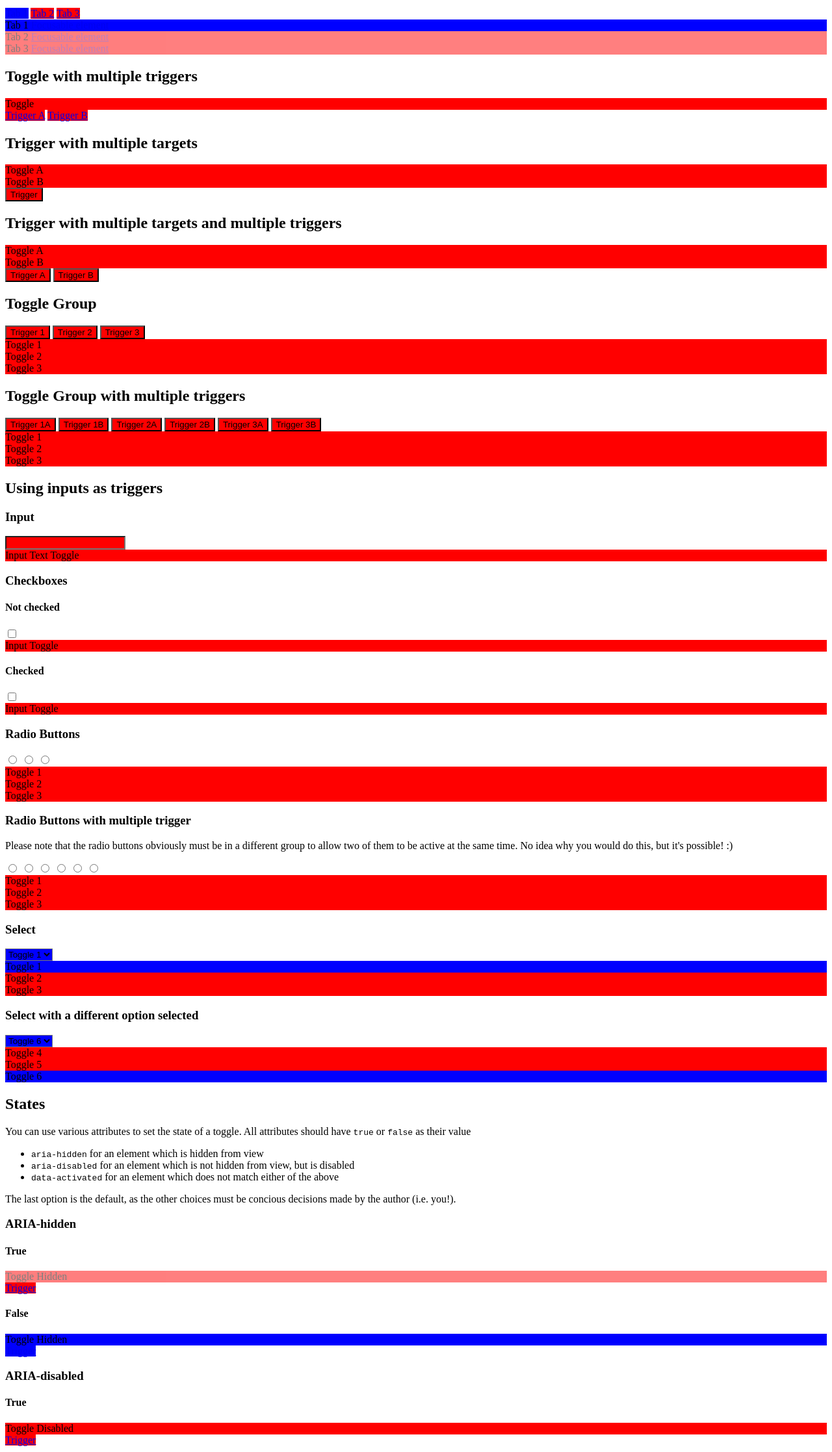
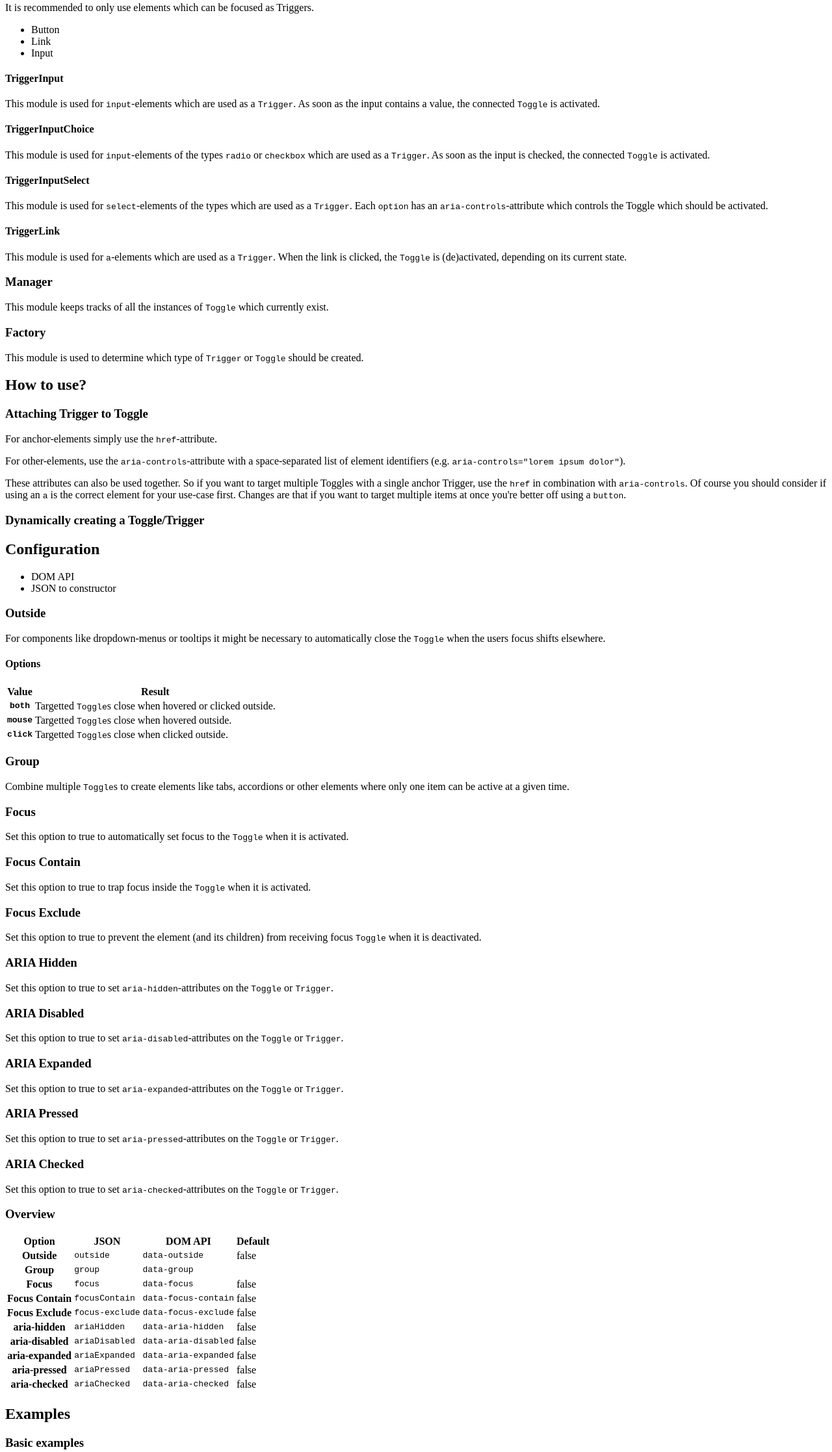
Before and after one commit to PimDerks/UberTogglerES6, a website with bundled scripts: page src/index.html in a window 1280 px wide. Shown: the part 564-2799 px from the top of the page at 65% size. Built offline with nearby package versions, Linux system fonts and the light colour scheme; files whose address does not match are found by name.

Commit message:
Cleaning up/documenting.

```diff
--- a/src/index.html
+++ b/src/index.html
@@ -1,127 +1,276 @@
 <html>
 <head>
 <title>UberToggler</title>
+    <link href="style.css" rel="stylesheet" />
 </head>
-<body>
-
-<style>
-    .toggle { background: green; }
-    .activated { background: blue; }
-    .activated::after { content: ' - active'; white-space: nowrap; }
-    .deactivated { background: red; }
-    .deactivated::after { content: ' - not active'; white-space: nowrap; }
-
-    input.activated {
-        outline: 1px solid blue;
-    }
-
-    input.deactivated {
-        outline: 1px solid red;
-    }
-
-    input.activated::after,
-    input.deactivated::after{ display: none; }
-
-    [aria-hidden],
-    [aria-disabled],
-    [data-active]{
-        transition: all 100ms ease-out;
-    }
-
-    [aria-hidden="true"],
-    [aria-active="false"]
-    [aria-disabled="true"]{
-        opacity: .5;
-        // pointer-events: none;
-    }
-</style>
 <body>
 
 <h1>UberToggle</h1>
 
-<h2>Toggle with a single trigger (anchor)</h2>
-<div class="toggle" id="toggle">Toggle</div>
-<a href="#toggle" class="trigger">Trigger</a>
+<h2>Introduction</h2>
 
-<h2>Toggle with a single trigger (button)</h2>
-<div class="toggle" id="toggle-button">Toggle</div>
-<button type="button" aria-controls="toggle-button" class="trigger">Trigger</button>
+<p>UberToggle is a library for managing states of elements. Basically anything can be an instance of UberToggle, as long as it has two different states.</p>
 
-<h2>Toggle disables when clicking outside</h2>
-<div class="toggle" id="toggle-outside-both" data-outside="both">Toggle Both</div>
-<button type="button" aria-controls="toggle-outside-both" class="trigger">Trigger</button>
-<br />
-<br />
-<div class="toggle" id="toggle-outside-mouse" data-outside="mouse">Toggle Mouse</div>
-<button type="button" aria-controls="toggle-outside-mouse" class="trigger">Trigger</button>
-<br />
-<br />
-<div class="toggle" id="toggle-outside-click" data-outside="click">Toggle Click</div>
-<button type="button" aria-controls="toggle-outside-click" class="trigger">Trigger</button>
+<h2>Features</h2>
+<ul>
+    <li>No dependencies</li>
+    <li>Grouping (for components like tabs, accordions, etc.)</li>
+    <li>Accessible (WAI-ARIA)</li>
+    <li>Events (mouseover, mouseleave, click)</li>
+</ul>
 
-<p>Use <code>both</code>, <code>mouse</code> or <code>click</code> to determine when to disable the toggle.</p>
+<h2>Terms</h2>
 
-<h2>Tab</h2>
-<a href="#tab-1">Tab 1</a>
-<a href="#tab-2">Tab 2</a>
-<a href="#tab-3">Tab 3</a>
-<div class="toggle" id="tab-1" data-group="group" aria-hidden="false" data-group-default="true" data-focus-exclude="true">Tab 1 <a href="#">Focusable element</a></div>
-<div class="toggle" id="tab-2" data-group="group" aria-hidden="true" data-focus-exclude="true">Tab 2 <a href="#">Focusable element</a></div>
-<div class="toggle" id="tab-3" data-group="group" aria-hidden="true" data-focus-exclude="true">Tab 3 <a href="#">Focusable element</a></div>
+<h3>Toggle</h3>
 
-<h2>Toggle with multiple triggers</h2>
-<div class="toggle" id="toggle-multiple">Toggle</div>
+<p>The main module of this library. A <code>Toggle</code> has two states.</p>
+
+<h3>ToggleGroup</h3>
+
+<p>A group of at least two instances of <code>Toggle</code>. Only one <code>Toggle</code can be active.</p>
+
+<h3>Trigger</h3>
+
+<p>A <code>Trigger</code> is like a lightswitch - it turns the light (in our case, a <code>Toggle</code>) on or off - but it has an on/off state itself as well.</p>
+
+<p>It is recommended to only use elements which can be focused as Triggers.</p>
+
+<ul>
+    <li>Button</li>
+    <li>Link</li>
+    <li>Input</li>
+</ul>
+
+<h4>TriggerInput</h4>
+
+<p>This module is used for <code>input</code>-elements which are used as a <code>Trigger</code>. As soon as the input contains a value, the connected <code>Toggle</code> is activated.</p>
+
+<h4>TriggerInputChoice</h4>
+
+<p>This module is used for <code>input</code>-elements of the types <code>radio</code> or <code>checkbox</code> which are used as a <code>Trigger</code>. As soon as the input is checked, the connected <code>Toggle</code> is activated.</p>
+
+<h4>TriggerInputSelect</h4>
+
+<p>This module is used for <code>select</code>-elements of the types which are used as a <code>Trigger</code>. Each <code>option</code> has an <code>aria-controls</code>-attribute which controls the Toggle which should be activated.</p>
+
+<h4>TriggerLink</h4>
+
+<p>This module is used for <code>a</code>-elements which are used as a <code>Trigger</code>. When the link is clicked, the <code>Toggle</code> is (de)activated, depending on its current state.</p>
+
+<h3>Manager</h3>
+
+<p>This module keeps tracks of all the instances of <code>Toggle</code> which currently exist.</p>
+
+<h3>Factory</h3>
+
+<p>This module is used to determine which type of <code>Trigger</code> or <code>Toggle</code> should be created.</p>
+
+<h2>How to use?</h2>
+
+<h3>Attaching Trigger to Toggle</h3>
+
+<p>For anchor-elements simply use the <code>href</code>-attribute.</p>
+
+<p>For other-elements, use the <code>aria-controls</code>-attribute with a space-separated list of element identifiers (e.g. <code>aria-controls="lorem ipsum dolor"</code>).</p>
+
+<p>These attributes can also be used together. So if you want to target multiple Toggles with a single anchor Trigger, use the <code>href</code> in combination with <code>aria-controls</code>. Of course you should consider if using an <code>a</code> is the correct element for your use-case first. Changes are that if you want to target multiple items at once you're better off using a <code>button</code>.</p>
+
+<h3>Dynamically creating a Toggle/Trigger</h3>
+
+<h2>Configuration</h2>
+
+<ul>
+    <li>DOM API</li>
+    <li>JSON to constructor</li>
+</ul>
+
+<h3>Outside</h3>
+
+<p>For components like dropdown-menus or tooltips it might be necessary to automatically close the <code>Toggle</code> when the users focus shifts elsewhere.</p>
+
+<h4>Options</h4>
+
+<table>
+    <thead>
+        <tr>
+            <th scope="col">Value</th>
+            <th scope="result">Result</th>
+        </tr>
+    </thead>
+    <tbody>
+        <tr>
+            <th scope="col"><code>both</code></th>
+            <td>Targetted <code>Toggle</code>s close when hovered or clicked outside.</td>
+        </tr>
+        <tr>
+            <th scope="col"><code>mouse</code></th>
+            <td>Targetted <code>Toggle</code>s close when hovered outside.</td>
+        </tr>
+        <tr>
+            <th scope="col"><code>click</code></th>
+            <td>Targetted <code>Toggle</code>s close when clicked outside.</td>
+        </tr>
+    </tbody>
+</table>
+
+<h3>Group</h3>
+
+<p>Combine multiple <code>Toggle</code>s to create elements like tabs, accordions or other elements where only one item can be active at a given time.</p>
+
+<h3>Focus</h3>
+
+<p>Set this option to true to automatically set focus to the <code>Toggle</code> when it is activated.</p>
+
+<h3>Focus Contain</h3>
+
+<p>Set this option to true to trap focus inside the <code>Toggle</code> when it is activated.</p>
+
+<h3>Focus Exclude</h3>
+
+<p>Set this option to true to prevent the element (and its children) from receiving focus <code>Toggle</code> when it is deactivated.</p>
+
+<h3>ARIA Hidden</h3>
+
+<p>Set this option to true to set <code>aria-hidden</code>-attributes on the <code>Toggle</code> or <code>Trigger</code>.</p>
+
+<h3>ARIA Disabled</h3>
+
+<p>Set this option to true to set <code>aria-disabled</code>-attributes on the <code>Toggle</code> or <code>Trigger</code>.</p>
+
+<h3>ARIA Expanded</h3>
+
+<p>Set this option to true to set <code>aria-expanded</code>-attributes on the <code>Toggle</code> or <code>Trigger</code>.</p>
+
+<h3>ARIA Pressed</h3>
+
+<p>Set this option to true to set <code>aria-pressed</code>-attributes on the <code>Toggle</code> or <code>Trigger</code>.</p>
+
+<h3>ARIA Checked</h3>
+
+<p>Set this option to true to set <code>aria-checked</code>-attributes on the <code>Toggle</code> or <code>Trigger</code>.</p>
+
+<h3>Overview</h3>
+
+<table>
+    <thead>
+        <tr>
+            <th scope="col">Option</th>
+            <th scope="col">JSON</th>
+            <th scope="col">DOM API</th>
+            <th scope="col">Default</th>
+        </tr>
+    </thead>
+    <tbody>
+        <tr>
+            <th scope="col">Outside</th>
+            <td><code>outside</code></td>
+            <td><code>data-outside</code></td>
+            <td>false</td>
+        </tr>
+        <tr>
+            <th scope="col">Group</th>
+            <td><code>group</code></td>
+            <td><code>data-group</code></td>
+            <td></td>
+        </tr>
+        <tr>
+            <th scope="col">Focus</th>
+            <td><code>focus</code></td>
+            <td><code>data-focus</code></td>
+            <td>false</td>
+        </tr>
+        <tr>
+            <th scope="col">Focus Contain</th>
+            <td><code>focusContain</code></td>
+            <td><code>data-focus-contain</code></td>
+            <td>false</td>
+        </tr>
+        <tr>
+            <th scope="col">Focus Exclude</th>
+            <td><code>focus-exclude</code></td>
+            <td><code>data-focus-exclude</code></td>
+            <td>false</td>
+        </tr>
+        <tr>
+            <th scope="col">aria-hidden</th>
+            <td><code>ariaHidden</code></td>
+            <td><code>data-aria-hidden</code></td>
+            <td>false</td>
+        </tr>
+        <tr>
+            <th scope="col">aria-disabled</th>
+            <td><code>ariaDisabled</code></td>
+            <td><code>data-aria-disabled</code></td>
+            <td>false</td>
+        </tr>
+        <tr>
+            <th scope="col">aria-expanded</th>
+            <td><code>ariaExpanded</code></td>
+            <td><code>data-aria-expanded</code></td>
+            <td>false</td>
+        </tr>
+        <tr>
+            <th scope="col">aria-pressed</th>
+            <td><code>ariaPressed</code></td>
+            <td><code>data-aria-pressed</code></td>
+            <td>false</td>
+        </tr>
+        <tr>
+            <th scope="col">aria-checked</th>
+            <td><code>ariaChecked</code></td>
+            <td><code>data-aria-checked</code></td>
+            <td>false</td>
+        </tr>
+    </tbody>
+</table>
+
+<h2>Examples</h2>
+
+<h3>Basic examples</h3>
+
+<h4>Default</h4>
+<button aria-controls="toggle" class="trigger" data-aria-pressed="true">Trigger</button>
+<div class="toggle" id="toggle" data-aria-disabled="true">Toggle</div>
+
+<h4>Input</h4>
+<input type="text" aria-controls="input-text" />
+<div class="toggle" id="input-text">Input Toggle</div>
+
+<h4>Checkbox</h4>
+<input type="checkbox" aria-controls="input-checkbox" />
+<div class="toggle" id="input-checkbox">Checkbox Toggle</div>
+
+<h4>Radio</h4>
+<input type="radio" aria-controls="radio-toggle" checked="checked" />
+<div class="toggle" id="radio-toggle">Radio Toggle</div>
+
+<h4>Multiple triggers</h4>
 <a href="#toggle-multiple" class="trigger">Trigger A</a>
 <a href="#toggle-multiple" class="trigger">Trigger B</a>
+<div class="toggle" id="toggle-multiple">Toggle</div>
 
-<h2>Trigger with multiple targets</h2>
+<h4>Trigger with multiple targets</h4>
+<button type="button" aria-controls="multiple-target-a multiple-target-b" class="trigger">Trigger</button>
 <div class="toggle" id="multiple-target-a">Toggle A</div>
 <div class="toggle" id="multiple-target-b">Toggle B</div>
-<button type="button" aria-controls="multiple-target-a multiple-target-b" class="trigger">Trigger</button>
 
-<h2>Trigger with multiple targets and multiple triggers</h2>
+<h4>Trigger with multiple targets and multiple triggers</h4>
+<button type="button" aria-controls="multiple-target-a1 multiple-target-b1" class="trigger">Trigger A</button>
+<button type="button" aria-controls="multiple-target-a1 multiple-target-b1" class="trigger">Trigger B</button>
 <div class="toggle" id="multiple-target-a1">Toggle A</div>
 <div class="toggle" id="multiple-target-b1">Toggle B</div>
-<button type="button" aria-controls="multiple-target-a1 multiple-target-b1" class="trigger">Trigger A</button>
-<button type="button" aria-controls="multiple-target-a1 multiple-target-b1" class="trigger">Trigger B</button>
 
-<h2>Toggle Group</h2>
+<h3>Examples of grouping Toggles</h3>
+
+<h4>Basic example</h4>
 <button class="trigger" type="button" aria-controls="toggle-group-1">Trigger 1</button>
 <button class="trigger" type="button" aria-controls="toggle-group-2">Trigger 2</button>
 <button class="trigger" type="button" aria-controls="toggle-group-3">Trigger 3</button>
-
 <div class="toggle" id="toggle-group-1" data-group="group">Toggle 1</div>
 <div class="toggle" id="toggle-group-2" data-group="group">Toggle 2</div>
 <div class="toggle" id="toggle-group-3" data-group="group">Toggle 3</div>
 
-<h2>Toggle Group with multiple triggers</h2>
-<button class="trigger" type="button" aria-controls="toggle-group-4">Trigger 1A</button>
-<button class="trigger" type="button" aria-controls="toggle-group-4">Trigger 1B</button>
-<button class="trigger" type="button" aria-controls="toggle-group-5">Trigger 2A</button>
-<button class="trigger" type="button" aria-controls="toggle-group-5">Trigger 2B</button>
-<button class="trigger" type="button" aria-controls="toggle-group-6">Trigger 3A</button>
-<button class="trigger" type="button" aria-controls="toggle-group-6">Trigger 3B</button>
-
-<div class="toggle" id="toggle-group-4" data-group="group-2">Toggle 1</div>
-<div class="toggle" id="toggle-group-5" data-group="group-2">Toggle 2</div>
-<div class="toggle" id="toggle-group-6" data-group="group-2">Toggle 3</div>
-
-<h2>Using inputs as triggers</h2>
-
-<h3>Input</h3>
-<input type="text" aria-controls="input-text" />
-<div class="toggle" id="input-text">Input Text Toggle</div>
-<h3>Checkboxes</h3>
-
-<h4>Not checked</h4>
-<input type="checkbox" aria-controls="input-toggle" />
-<div class="toggle" id="input-toggle">Input Toggle</div>
-
-<h4>Checked</h4>
-<input type="checkbox" aria-controls="input-toggle2" checked="checked" />
-<div class="toggle" id="input-toggle2">Input Toggle</div>
-
-<h3>Radio Buttons</h3>
+<h4>Radio Buttons</h4>
 <input type="radio" aria-controls="input-radio-1" name="radio" />
 <input type="radio" aria-controls="input-radio-2" name="radio" />
 <input type="radio" aria-controls="input-radio-3" name="radio" />
@@ -129,19 +278,7 @@
 <div class="toggle" id="input-radio-2" data-group="input-radio">Toggle 2</div>
 <div class="toggle" id="input-radio-3" data-group="input-radio">Toggle 3</div>
 
-<h3>Radio Buttons with multiple trigger</h3>
-<p>Please note that the radio buttons obviously must be in a different group to allow two of them to be active at the same time. No idea why you would do this, but it's possible! :)</p>
-<input type="radio" aria-controls="input-radio-4" name="radio-a" />
-<input type="radio" aria-controls="input-radio-4" name="radio-b" />
-<input type="radio" aria-controls="input-radio-5" name="radio-a" checked="checked" />
-<input type="radio" aria-controls="input-radio-5" name="radio-b" />
-<input type="radio" aria-controls="input-radio-6" name="radio-a" />
-<input type="radio" aria-controls="input-radio-6" name="radio-b" />
-<div class="toggle" id="input-radio-4" data-group="input-radio">Toggle 1</div>
-<div class="toggle" id="input-radio-5" data-group="input-radio">Toggle 2</div>
-<div class="toggle" id="input-radio-6" data-group="input-radio">Toggle 3</div>
-
-<h3>Select</h3>
+<h4>Select</h4>
 <select aria-controls="select-1 select-2 select-3">
     <option value="1" aria-controls="select-1">Toggle 1</option>
     <option value="2" aria-controls="select-2">Toggle 2</option>
@@ -151,57 +288,52 @@
 <div class="toggle" id="select-2" data-group="select">Toggle 2</div>
 <div class="toggle" id="select-3" data-group="select">Toggle 3</div>
 
-<h3>Select with a different option selected</h3>
-<select aria-controls="select-4 select-5 select-6">
-    <option value="4" aria-controls="select-4">Toggle 4</option>
-    <option value="5" aria-controls="select-5">Toggle 5</option>
-    <option value="6" aria-controls="select-6" selected="selected">Toggle 6</option>
-</select>
-<div class="toggle" id="select-4" data-group="select-a">Toggle 4</div>
-<div class="toggle" id="select-5" data-group="select-a">Toggle 5</div>
-<div class="toggle" id="select-6" data-group="select-a">Toggle 6</div>
+<h3>Examples of other configuration options</h3>
 
-<h2>States</h2>
-<p>You can use various attributes to set the state of a toggle. All attributes should have <code>true</code> or <code>false</code> as their value</p>
-<ul>
-    <li><code>aria-hidden</code> for an element which is hidden from view</li>
-    <li><code>aria-disabled</code> for an element which is not hidden from view, but is disabled</li>
-    <li><code>data-activated</code> for an element which does not match either of the above</li>
-</ul>
-<p>The last option is the default, as the other choices must be concious decisions made by the author (i.e. you!).</p>
+<h4>Toggle disables when clicking outside</h4>
 
-<h3>ARIA-hidden</h3>
+<h5>Disable Toggle when clicked/hovered outside</h5>
+<button type="button" aria-controls="toggle-outside-both" class="trigger">Trigger</button>
+<div class="toggle" id="toggle-outside-both" data-outside="both">Toggle Both</div>
 
-<h4>True</h4>
-<div class="toggle" id="toggle-hidden" aria-hidden="true">Toggle Hidden</div>
-<a href="#toggle-hidden" class="trigger">Trigger</a>
+<h5>Disable Toggle when hovered outside</h5>
+<button type="button" aria-controls="toggle-outside-mouse" class="trigger">Trigger</button>
+<div class="toggle" id="toggle-outside-mouse" data-outside="mouse">Toggle Mouse</div>
 
-<h4>False</h4>
-<div class="toggle" id="toggle-hidden-2" aria-hidden="false">Toggle Hidden</div>
-<a href="#toggle-hidden-2" class="trigger">Trigger</a>
+<h5>Disable Toggle when clicked outside</h5>
+<button type="button" aria-controls="toggle-outside-click" class="trigger">Trigger</button>
+<div class="toggle" id="toggle-outside-click" data-outside="click">Toggle Click</div>
 
-<h3>ARIA-disabled</h3>
+<h4>Focus</h4>
 
-<h4>True</h4>
-<div class="toggle" id="toggle-disabled" aria-disabled="true">Toggle Disabled</div>
-<a href="#toggle-disabled" class="trigger">Trigger</a>
+<h5>Focus receive</h5>
+<div id="focus-receive" class="toggle" data-focus="true">
+    <p>Just a basic toggle, but it also has focus excludement.</p>
+</div>
+<button type="button" aria-controls="focus-receive">Toggle</button>
 
-<h4>False</h4>
-<div class="toggle" id="toggle-disabled-2" aria-disabled="false">Toggle Disabled</div>
-<a href="#toggle-disabled-2" class="trigger">Trigger</a>
+<h5>Focus Containment</h5>
+<div id="focus-contain" class="toggle" data-focus-contain="true">
+    <p>Just a basic toggle, but it also has focus containment. This can be used as a dialog.</p>
+    <a href="http://www.google.com">Anchor</a>
+    <button type="button">Button</button>
+    <button type="button" aria-controls="focus-contain">Close dialog</button>
+</div>
+<button type="button" aria-controls="focus-contain">Toggle</button>
 
-<h3>data-activated</h3>
+<h5>Focus Exclude</h5>
+<div id="focus-exclude" class="toggle" data-focus-exclude="true">
+    <p>Just a basic toggle, but it also has focus excludement.</p>
+    <a href="http://www.google.com">Anchor</a>
+    <button type="button">Button</button>
+    <button type="button" aria-controls="focus-exclude">Close dialog</button>
+</div>
+<button type="button" aria-controls="focus-exclude">Toggle</button>
 
-<h4>True</h4>
-<div class="toggle" id="toggle-activated" data-active="true">Toggle Activated</div>
-<a href="#toggle-activated" class="trigger">Trigger</a>
-
-<h4>False</h4>
-<div class="toggle" id="toggle-activated-2" data-active="false">Toggle Activated</div>
-<a href="#toggle-activated-2" class="trigger">Trigger</a>
+<h3>Examples of dynamically generating Toggle</h3>
 
 <h2>Dynamically generated triggers</h2>
-<p>Toggles and triggers can also be generated dynamically ofcourse.</p>
+<p>Toggles and triggers can also be generated dynamically.</p>
 
 <h3>Dynamic toggle</h3>
 
@@ -219,50 +351,11 @@
 
 <button id="add-toggle">Add toggle</button>
 
-<script>
-
-</script>
-
 <h3>Dynamic trigger</h3>
 <div class="toggle" id="toggle-dynamic">Toggle</div>
 <a href="#toggle-dynamic" class="trigger">Trigger</a>
 
 <button id="add-trigger">Add trigger</button>
-
-<h3>Contain focus</h3>
-<div id="focus-contain" aria-hidden="true" class="toggle" data-focus-exclude="true" data-focus="true" data-focus-contain="true">
-    <p>Just a basic toggle, but it also has focus containment. This can be used as a dialog.</p>
-    <a href="http://www.google.com">Anchor</a>
-    <button type="button">Button</button>
-    <button type="button" aria-controls="focus-contain">Close dialog</button>
-</div>
-<button type="button" aria-controls="focus-contain">Toggle</button>
-
-<div id="focus-exclude" aria-hidden="true" class="toggle" data-focus-exclude="true" data-focus="true">
-    <p>Just a basic toggle, but it also has focus excludement.</p>
-    <a href="http://www.google.com">Anchor</a>
-    <button type="button">Button</button>
-    <button type="button" aria-controls="focus-exclude">Close dialog</button>
-</div>
-<button type="button" aria-controls="focus-exclude">Toggle</button>
-
-<div id="contain">
-    <p>Focus. <a href="#">A</a> <a href="#">B</a></p>
-    <button id="disable-contain">Disable contain</button>
-</div>
-
-<button id="enable-contain">Enable contain</button>
-
-<div id="exclude">
-    <p>No focus. <a href="#">C</a></p>
-</div>
-
-<button id="enable-exclude">Enable exclude</button>
-<button id="disable-exclude">Disable exclude</button>
-
-<div id="outside">
-    <a href="#">D</a>
-</div>
 
 <style>
     [tabindex='-1']{
--- a/src/js/lib/Factory.js
+++ b/src/js/lib/Factory.js
@@ -8,6 +8,7 @@ var Mediator = require('../utils/Mediator'),
     TriggerLink = require('./TriggerLink'),
     TriggerInputChoice = require('./TriggerInputChoice'),
     TriggerInputSelect = require('./TriggerInputSelect');
+
 
 module.exports = class Factory {
 
--- a/src/js/main.js
+++ b/src/js/main.js
@@ -13,7 +13,8 @@ toggles.forEach(t => {
 
 // dynamic toggles
 var button = document.getElementById('add-toggle');
-button.addEventListener('click', function(){
+if(button) {
+    button.addEventListener('click', function () {
 
         // id
         var id = 'toggle-dynamic-group-' + Math.random().toString(36).substring(7);
@@ -39,10 +40,11 @@ button.addEventListener('click', function(){
         new Toggle(trigger);
 
     });
-
+}
 
 var button = document.getElementById('add-trigger');
-button.addEventListener('click', function(){
+if(button) {
+    button.addEventListener('click', function () {
 
         // create trigger
         var trigger = document.createElement('a');
@@ -56,3 +58,4 @@ button.addEventListener('click', function(){
         new Toggle(trigger);
 
     });
+}
```
Also changed, not shown: src/js/lib/Toggle.js. Lines whose indentation alone changed are shown as unchanged.
